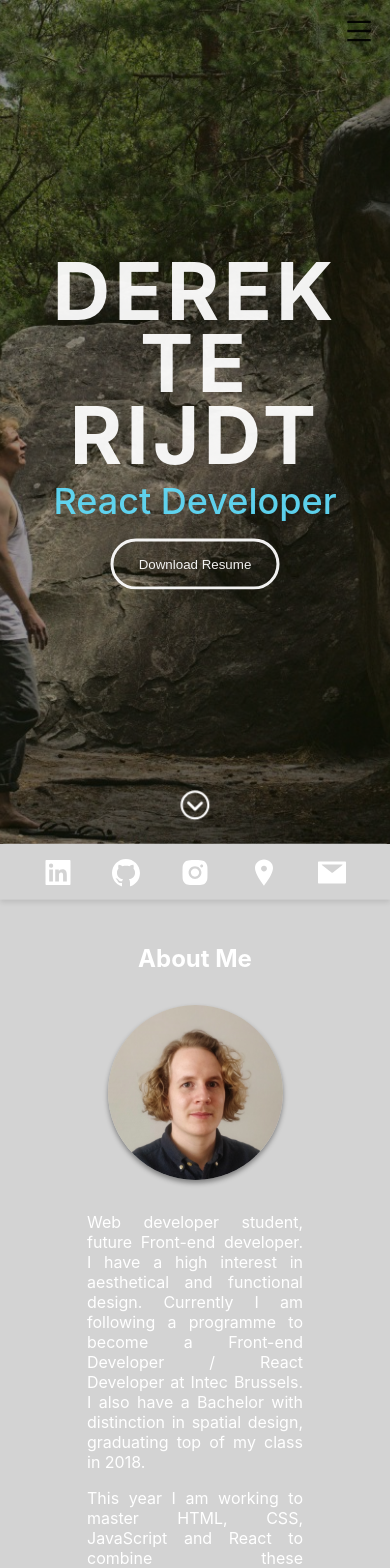
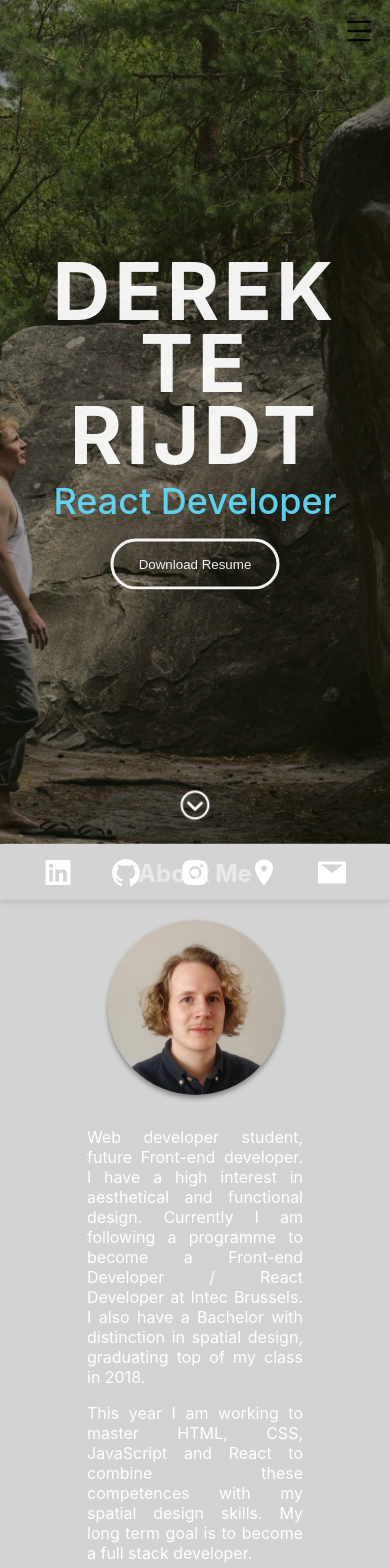
Before and after one commit to 712derek/portfolio, a React (Create React App) app in the folder portfolio/: page / in a window 390 px wide. Shown: the top 1568 px of the page. Built offline with nearby package versions, Linux system fonts and the light colour scheme.

Commit message:
mobile about fixed

```diff
--- a/portfolio/src/Components/About.js
+++ b/portfolio/src/Components/About.js
@@ -19,7 +19,7 @@ const AboutSection = styled.section`
   flex-direction: column;
 
   @media (max-width: 768px) {
-    height: 110vh;
+    height: 100%;
   }
 `;
 
@@ -30,7 +30,7 @@ const AboutInfo = styled.div`
   justify-content: center;
   align-items: center;
 
-  @media screen and (max-width: 768px) {
+  @media (max-width: 768px) {
     flex-direction: column;
     img {
       margin-bottom: 1rem;
@@ -55,7 +55,7 @@ const AboutText = styled.p`
   text-align: left;
   width: 60%;
 
-  @media screen and (max-width: 768px) {
+  @media (max-width: 768px) {
     text-align: justify;
   }
 
--- a/portfolio/src/Components/Navbar.js
+++ b/portfolio/src/Components/Navbar.js
@@ -65,6 +65,7 @@ const MenuBars = styled(AiOutlineMenu)`
 
   @media screen and (max-width: 768px) {
     color: rgba(0, 0, 0, 0.9);
+    text-shadow: 0 3px 5px rgba(0, 0, 0, 0.2);
   }
 
   &:hover {
```
